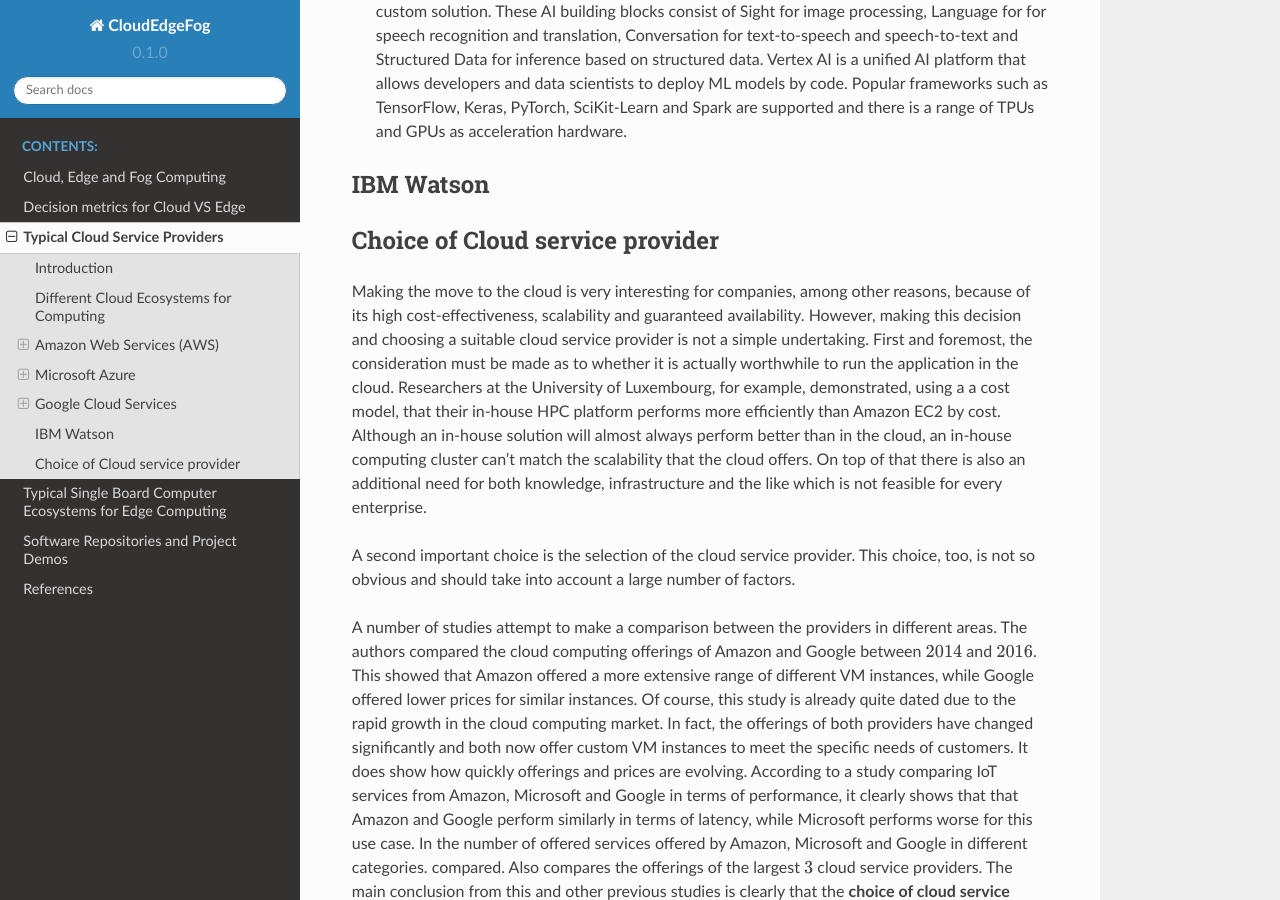
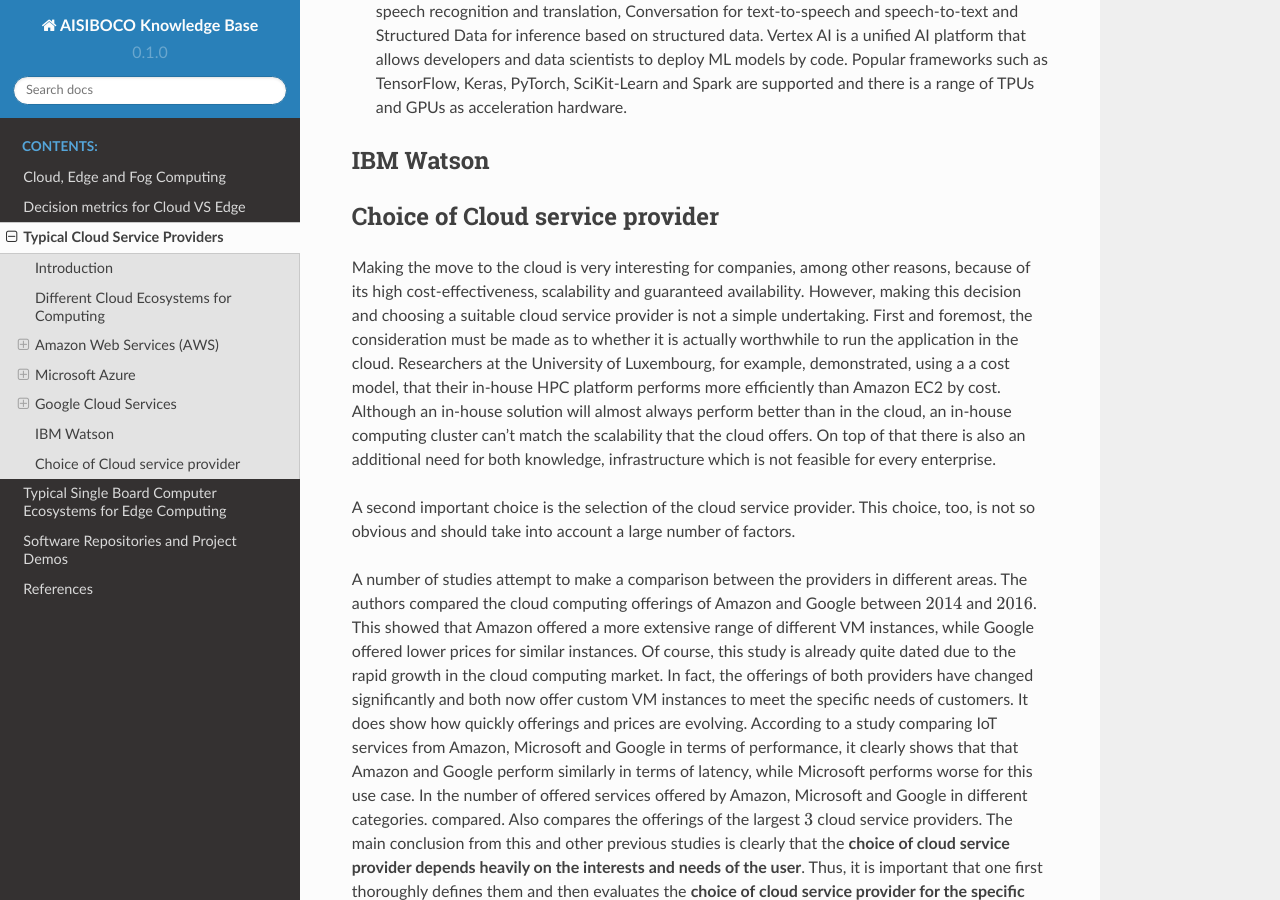
Before and after one commit to WillemRaes/CloudEdgeFog, a Sphinx documentation site: the page built from docs/source/cloudproviders.rst, in a window 1280 px wide and 900 px high, scrolled down 4088 px. Built offline with Sphinx 7.4.7 and the Read the Docs theme 2.0.0, drawn with Linux system fonts in a browser that asks for light colours; some of the changed text lies outside the part shown.

```diff
--- a/docs/source/cloudproviders.rst
+++ b/docs/source/cloudproviders.rst
@@ -47,8 +47,7 @@ Compute
   storage medium and network speed. The following categories of instance
   types are offered:
 
-   - General purpose: balanced instance type with similar performance
-      in terms of compute, memory and network functionality.
+   - General purpose: balanced instance type with similar performance in terms of compute, memory and network functionality.
 
    - Compute Optimized: instance type optimized for applications
      that are strongly compute-bound and thus benefit greatly from
@@ -281,7 +280,7 @@ than Amazon EC2 by cost. Although an
 in-house solution will almost always perform better than in the cloud,
 an in-house computing cluster
 can't match the scalability that the cloud offers. On top of that there is also
-an additional need for both knowledge, infrastructure and the like
+an additional need for both knowledge, infrastructure
 which is not feasible for every enterprise.
 
 A second important choice is the selection of the cloud service
@@ -301,10 +300,8 @@ instances to meet the specific needs of customers.
 It does show how quickly offerings and prices are evolving. According to a
 study comparing IoT services from Amazon,
 Microsoft and Google in terms of performance, it clearly shows that
-that Amazon and Google perform similarly in terms of latency, while
-Microsoft performs worse for this use case. In
-the number of offered
-services offered by Amazon, Microsoft and Google in different categories.
+that Amazon and Google perform similarly in terms of latency, while Microsoft performs worse for this use case.
+In the number of offered services offered by Amazon, Microsoft and Google in different categories.
 compared. Also compares the offerings of the
 largest :math:`3` cloud service providers. The main conclusion
 from this and other previous studies is clearly that the **choice of
--- a/docs/source/conf.py
+++ b/docs/source/conf.py
@@ -2,7 +2,7 @@
 
 # -- Project information
 
-project = 'CloudEdgeFog'
+project = 'AISIBOCO Knowledge Base'
 copyright = '2022'
 author = '???'
 
@@ -19,6 +19,7 @@ extensions = [
     'sphinx.ext.intersphinx',
     'nbsphinx',
     'sphinx.ext.mathjax',
+    'sphinxcontrib.bibtex',
 ]
 
 intersphinx_mapping = {
@@ -35,3 +36,5 @@ html_theme = 'sphinx_rtd_theme'
 
 # -- Options for EPUB output
 epub_show_urls = 'footnote'
+
+bibtex_bibfiles = ['refs.bib']
--- a/docs/source/intro.rst
+++ b/docs/source/intro.rst
@@ -5,7 +5,7 @@ Cloud, Edge and Fog Computing
 Cloud Computing
 -----------------------------------
 Cloud computing is the well established computing paradigm where the main goal is to enable ubiquitous and on-demand network access
-to a shared pool of computing resources which can be rapidly provisioned and released with minimal management effort or service provider interaction. [NIST and sensors advances]
+to a shared pool of computing resources which can be rapidly provisioned and released with minimal management effort or service provider interaction.
 An essential characteristic of cloud computing is that it eliminates the need of on-premise computing infrastructure and its maintenance and management.
 Opposite to cloud computing and thus having all IT infrastructure on-premise has as a consequence that all responsibility regarding service availability, security and updates
 is up to the in-house IT team.
```
